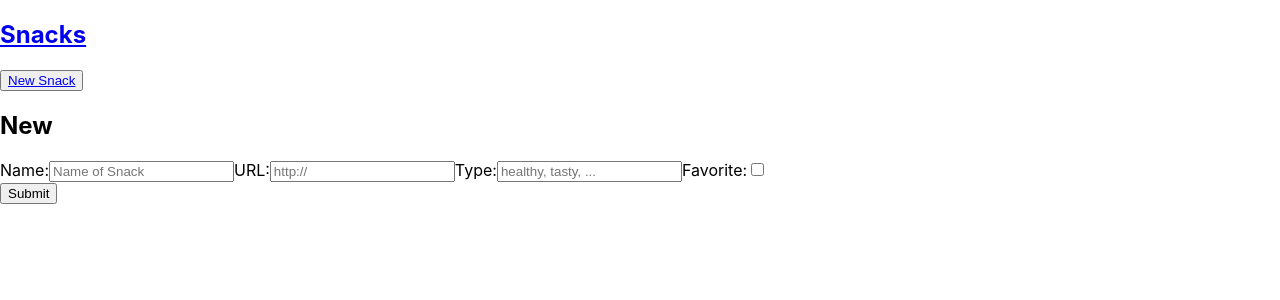
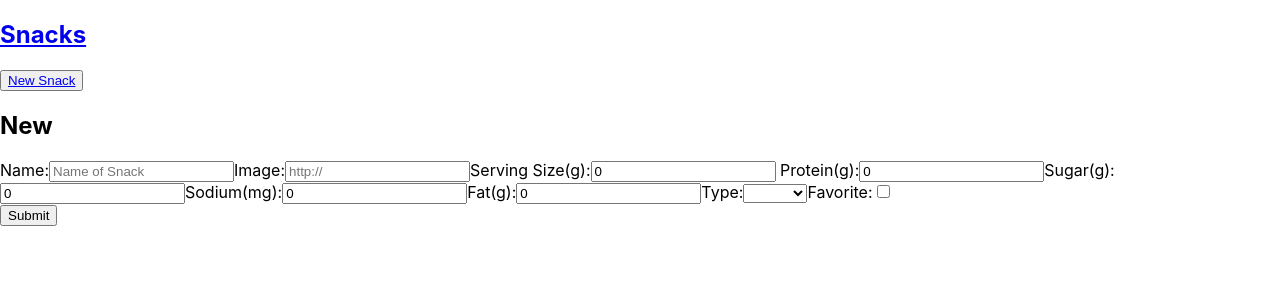
Before and after one commit to crsvalle/single-resource-front-end, a React (Create React App) app: page /snacks/new in a window 1280 px wide. Shown: the top 300 px of the page. Built offline with nearby package versions, Linux system fonts and the light colour scheme; no server answers.

Commit message:
fixed edit/new

```diff
--- a/src/Components/SnackEditForm.js
+++ b/src/Components/SnackEditForm.js
@@ -10,8 +10,13 @@ function SnackEditForm() {
 
   const [snack, setSnack] = useState({
     name: "",
-    url: "",
-    category: "",
+    image: "",
+    serving: 0,
+    protein: 0,
+    sugar: 0,
+    sodium: 0,
+    fat: 0,
+    type: "",
     is_favorite: false,
   });
 
@@ -58,25 +63,69 @@ function SnackEditForm() {
           placeholder="Name of Snack"
           required
         />
-        <label htmlFor="url">URL:</label>
+        <label htmlFor="image">Image:</label>
         <input
-          id="url"
+          id="image"
           type="text"
           pattern="http[s]*://.+"
           required
-          value={snack.url}
+          value={snack.image}
           placeholder="http://"
           onChange={handleTextChange}
         />
-        <label htmlFor="category">Type:</label>
+        <label htmlFor="serving">Serving Size(g):</label>
         <input
+          id="serving"
+          type="number"
+          value={snack.serving}
+          placeholder="0g"
+          onChange={handleTextChange}
+        />
+        <label htmlFor="protein">Protein(g):</label>
+        <input
+          id="protein"
+          type="number"
+          value={snack.protein}
+          placeholder="0g"
+          onChange={handleTextChange}
+        />
+        <label htmlFor="sugar">Sugar(g):</label>
+        <input
+          id="sugar"
+          type="number"
+          value={snack.sugar}
+          placeholder="0g"
+          onChange={handleTextChange}
+        />
+        <label htmlFor="sodium">Sodium(mg):</label>
+        <input
+          id="sodium"
+          type="text"
+          value={snack.sodium}
+          placeholder="0g"
+          onChange={handleTextChange}
+        />
+        <label htmlFor="fat">Fat(g):</label>
+        <input
+          id="fat"
+          type="text"
+          value={snack.fat}
+          placeholder="0g"
+          onChange={handleTextChange}
+        />
+        <label htmlFor="type">Type:</label>
+        <select
           id="type"
           type="text"
           name="type"
           value={snack.type}
           placeholder="healthy, tasty, ..."
           onChange={handleTextChange}
-        />
+        >
+          <option value=""></option>
+          <option value="Savory">Savory</option>
+          <option value="Sweet">Sweet</option>
+        </select>
         <label htmlFor="is_favorite">Favorite:</label>
         <input
           id="is_favorite"
@@ -86,7 +135,6 @@ function SnackEditForm() {
         />
 
         <br />
-
         <input type="submit" />
       </form>
       <Link to={`/snacks/${id}`}>
--- a/src/Components/SnackNewForm.js
+++ b/src/Components/SnackNewForm.js
@@ -21,7 +21,12 @@ function SnackNewForm() {
 
   const [snack, setSnack] = useState({
     name: "",
-    url: "",
+    image: "",
+    serving: 0,
+    protein: 0,
+    sugar: 0,
+    sodium: 0,
+    fat: 0,
     type: "",
     is_favorite: false,
   });
@@ -50,25 +55,69 @@ function SnackNewForm() {
           placeholder="Name of Snack"
           required
         />
-        <label htmlFor="url">URL:</label>
+        <label htmlFor="image">Image:</label>
         <input
-          id="url"
+          id="image"
           type="text"
           pattern="http[s]*://.+"
           required
-          value={snack.url}
+          value={snack.image}
           placeholder="http://"
           onChange={handleTextChange}
         />
+        <label htmlFor="serving">Serving Size(g):</label>
+        <input
+          id="serving"
+          type="number"
+          value={snack.serving}
+          placeholder="0g"
+          onChange={handleTextChange}
+        />
+        <label htmlFor="protein"> Protein(g):</label>
+        <input
+          id="protein"
+          type="number"
+          value={snack.protein}
+          placeholder="0g"
+          onChange={handleTextChange}
+        />
+        <label htmlFor="sugar">Sugar(g):</label>
+        <input
+          id="sugar"
+          type="number"
+          value={snack.sugar}
+          placeholder="0g"
+          onChange={handleTextChange}
+        />
+        <label htmlFor="sodium">Sodium(mg):</label>
+        <input
+          id="sodium"
+          type="text"
+          value={snack.sodium}
+          placeholder="0g"
+          onChange={handleTextChange}
+        />
+        <label htmlFor="fat">Fat(g):</label>
+        <input
+          id="fat"
+          type="text"
+          value={snack.fat}
+          placeholder="0g"
+          onChange={handleTextChange}
+        />
         <label htmlFor="type">Type:</label>
-        <input
+        <select
           id="type"
           type="text"
           name="type"
           value={snack.type}
           placeholder="healthy, tasty, ..."
           onChange={handleTextChange}
-        />
+        >
+          <option value=""></option>
+          <option value="Savory">Savory</option>
+          <option value="Sweet">Sweet</option>
+        </select>
         <label htmlFor="is_favorite">Favorite:</label>
         <input
           id="is_favorite"
```
